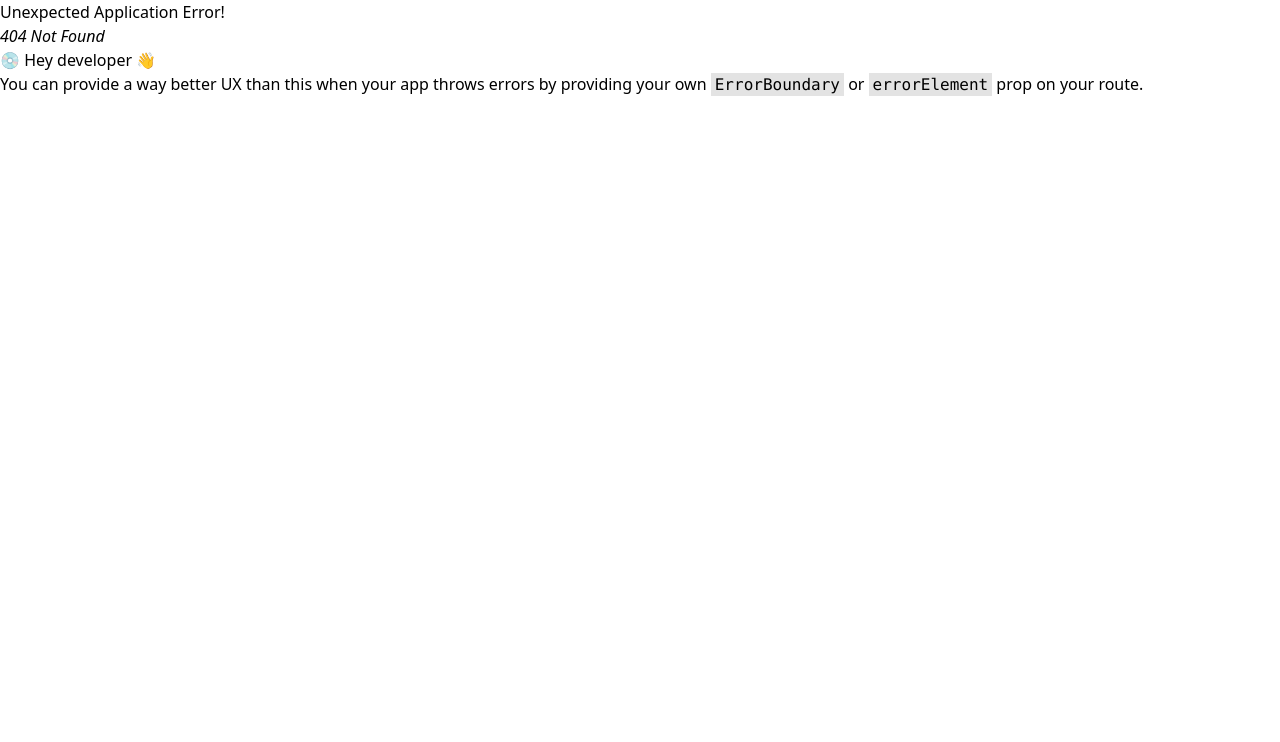
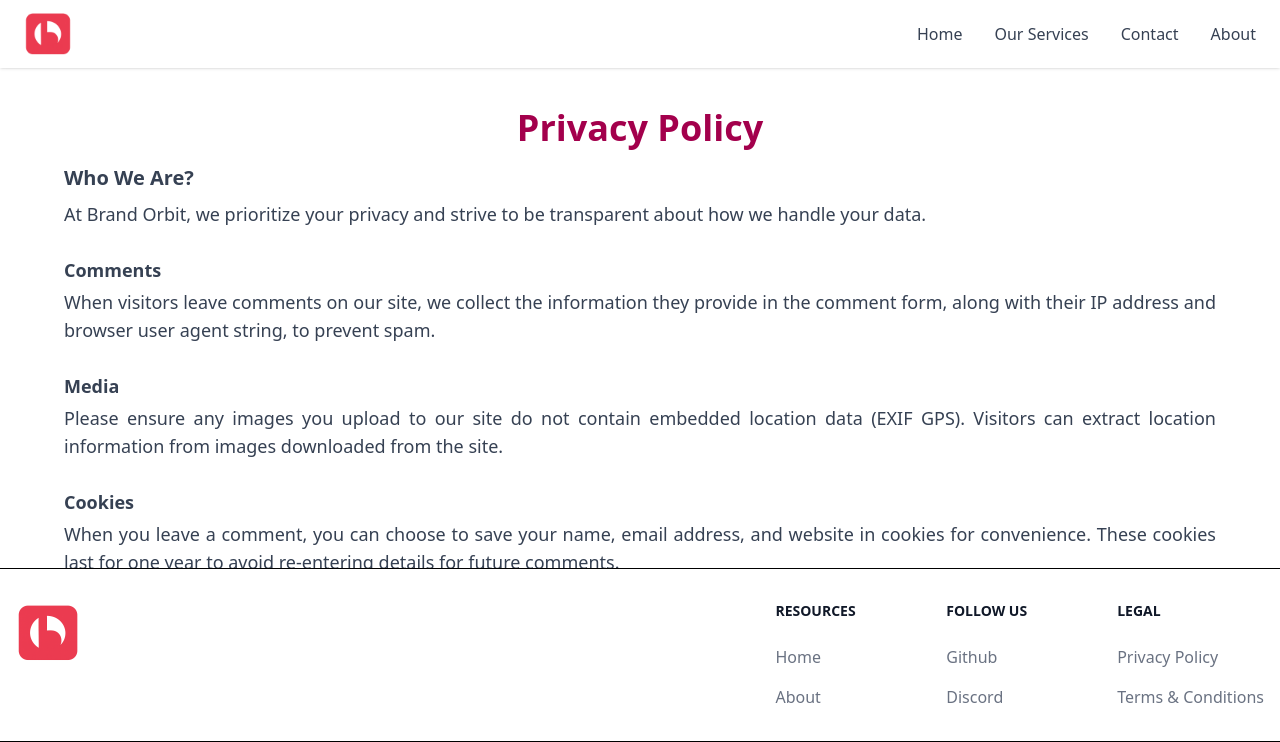
Before and after one commit to BrandOrbit/Frontend, a React (Vite) app: page /privacy-policy in a window 1280 px wide. Before the commit this address had no page. Shown: the top 742 px of the page. Built offline with nearby package versions, Linux system fonts and the light colour scheme.

Commit message:
Added Privacy Policy and Terms and Condtions

```diff
--- a/src/components/Footer/Footer.jsx
+++ b/src/components/Footer/Footer.jsx
@@ -55,12 +55,12 @@ export default function Footer() {
                             <h2 className="mb-6 text-sm font-semibold text-gray-900 uppercase">Legal</h2>
                             <ul className="text-gray-500 font-medium">
                                 <li className="mb-4">
-                                    <Link to="#" className="hover:underline">
+                                    <Link to="/privacy-policy" className="hover:underline">
                                         Privacy Policy
                                     </Link>
                                 </li>
                                 <li>
-                                    <Link to="#" className="hover:underline">
+                                    <Link to="/terms-and-conditions" className="hover:underline">
                                         Terms &amp; Conditions
                                     </Link>
                                 </li>
--- /dev/null
+++ b/src/components/Footer/PrivacyPolicy.jsx
@@ -0,0 +1,90 @@
+import React from 'react'
+
+const PrivacyPolicy = () => {
+  return (
+   <div className="w-6xl mx-auto flex flex-col justify-center items-center mt-10">
+          <h2 className="text-4xl font-semibold text-pink-800 mb-4">
+           Privacy Policy
+          </h2>
+          <section className="space-y-7 text-lg text-gray-700 text-justify">
+        <div>
+          <h3 className="font-bold text-xl mb-2">Who We Are?</h3>
+          <p>
+            At  Brand Orbit, we prioritize your privacy and strive to be transparent about how we handle your data.
+          </p>
+        </div>
+
+        <div>
+          <h3 className="font-bold text-lg mb-1">Comments</h3>
+          <p>
+            When visitors leave comments on our site, we collect the information they provide in the comment form, along with their IP address and browser user agent string, to prevent spam.
+          </p>
+        </div>
+
+        <div>
+          <h3 className="font-bold text-lg mb-1">Media</h3>
+          <p>
+            Please ensure any images you upload to our site do not contain embedded location data (EXIF GPS). Visitors can extract location information from images downloaded from the site.
+          </p>
+        </div>
+
+        <div>
+          <h3 className="font-bold text-lg mb-1">Cookies</h3>
+          <p>
+            When you leave a comment, you can choose to save your name, email address, and website in cookies for convenience. These cookies last for one year to avoid re-entering details for future comments.
+          </p>
+        </div>
+
+        <div>
+          <h3 className="font-bold text-lg mb-1">Article Editing</h3>
+          <p>
+            Editing or publishing an article generates a cookie with the article’s ID, lasting one day and containing no personal data.
+          </p>
+        </div>
+
+        <div>
+          <h3 className="font-bold text-lg mb-1">Embedded Content</h3>
+          <p>
+            Articles may include embedded content (e.g., videos, images) from other websites. This content acts as if you visited those sites directly and may collect data through cookies, especially if you’re logged into those websites.
+          </p>
+        </div>
+
+        <div>
+          <h3 className="font-bold text-lg mb-1">Data Sharing</h3>
+          <p>
+            If you request a password reset, your IP address is included in the reset email for security reasons.
+          </p>
+        </div>
+
+        <div>
+          <h3 className="font-bold text-lg mb-1">Data Retention</h3>
+          <p>
+            We retain comments and their metadata indefinitely to automatically recognize and approve follow-up comments. Registered users’ personal information is stored in their profiles, which they can view, edit, or delete (excluding usernames). Administrators can also access and manage this information.
+          </p>
+        </div>
+
+        <div>
+          <h3 className="font-bold text-lg mb-1">Your Rights</h3>
+          <p>
+            If you have an account or have commented on our site, you can request a copy of your personal data held by us or ask for its deletion, except where we need to retain it for administrative, legal, or security reasons.
+          </p>
+        </div>
+
+        <div>
+          <h3 className="font-bold text-lg mb-1">Data Processing</h3>
+          <p>
+            Visitor comments undergo automated spam detection to maintain site integrity and security.
+          </p>
+        </div>
+
+        <div>
+          <p>
+            This overview aims to clarify our data management practices, ensuring your privacy is respected and our operations remain transparent.
+          </p>
+        </div>
+      </section>
+        </div>
+  )
+}
+
+export default PrivacyPolicy
--- /dev/null
+++ b/src/components/Footer/TermAndCondition.jsx
@@ -0,0 +1,45 @@
+import React from 'react'
+
+const TermAndCondition = () => {
+  return (
+   <div className="w-6xl mx-auto flex flex-col justify-center items-center mt-10">
+          <h2 className="text-4xl font-semibold text-pink-800 mb-4">
+           Terms and Conditions
+          </h2>
+
+             <section className="space-y-7 text-lg text-gray-700">
+        <div>
+          <p>
+            Welcome to Brand Orbit Media a website independently managed by Brand Orbit. All content on this site is protected by copyright owned by Brand Orbit Media.
+          </p>
+        </div>
+        <div>
+          <h3 className="font-bold text-xl mb-2">General Information Disclaimer</h3>
+          <p>
+            The content on this website is intended for general informational purposes only and is meant for personal use. Users are responsible for how they use this information. Brand Orbit does not guarantee the accuracy or reliability of any materials, including content and advertisements, found on or accessed through this website. The information is provided “as is” without any warranties, whether express or implied.
+          </p>
+        </div>
+        <div>
+          <h3 className="font-bold text-xl mb-2">Limitation of Liability</h3>
+          <p>
+            Brand Orbit is not liable for any direct, indirect, incidental, punitive, or consequential damages arising from the use of our service, materials, or products. Users accept that they use any information from this site at their own risk. The information presented is gathered from publicly available sources and does not aim to violate any copyrights or businesses of other entities.
+          </p>
+        </div>
+        <div>
+          <h3 className="font-bold text-xl mb-2">Modifications and Corrections</h3>
+          <p>
+            We reserve the right to improve, modify, or correct any part of our service or materials at our discretion, without any obligation to do so.
+          </p>
+        </div>
+        <div>
+          <h3 className="font-bold text-xl mb-2">Use and Redistribution</h3>
+          <p>
+            The information provided here  may only be redistributed or republished with prior written consent from Brand Orbit. This summary is designed to clarify our terms of service clearly and simply, ensuring users understand their responsibilities and our approach to information provided on our website.
+          </p>
+        </div>
+      </section>
+        </div>
+  )
+}
+
+export default TermAndCondition
```
Also changed, not shown: src/main.jsx (+10 -0 lines).
